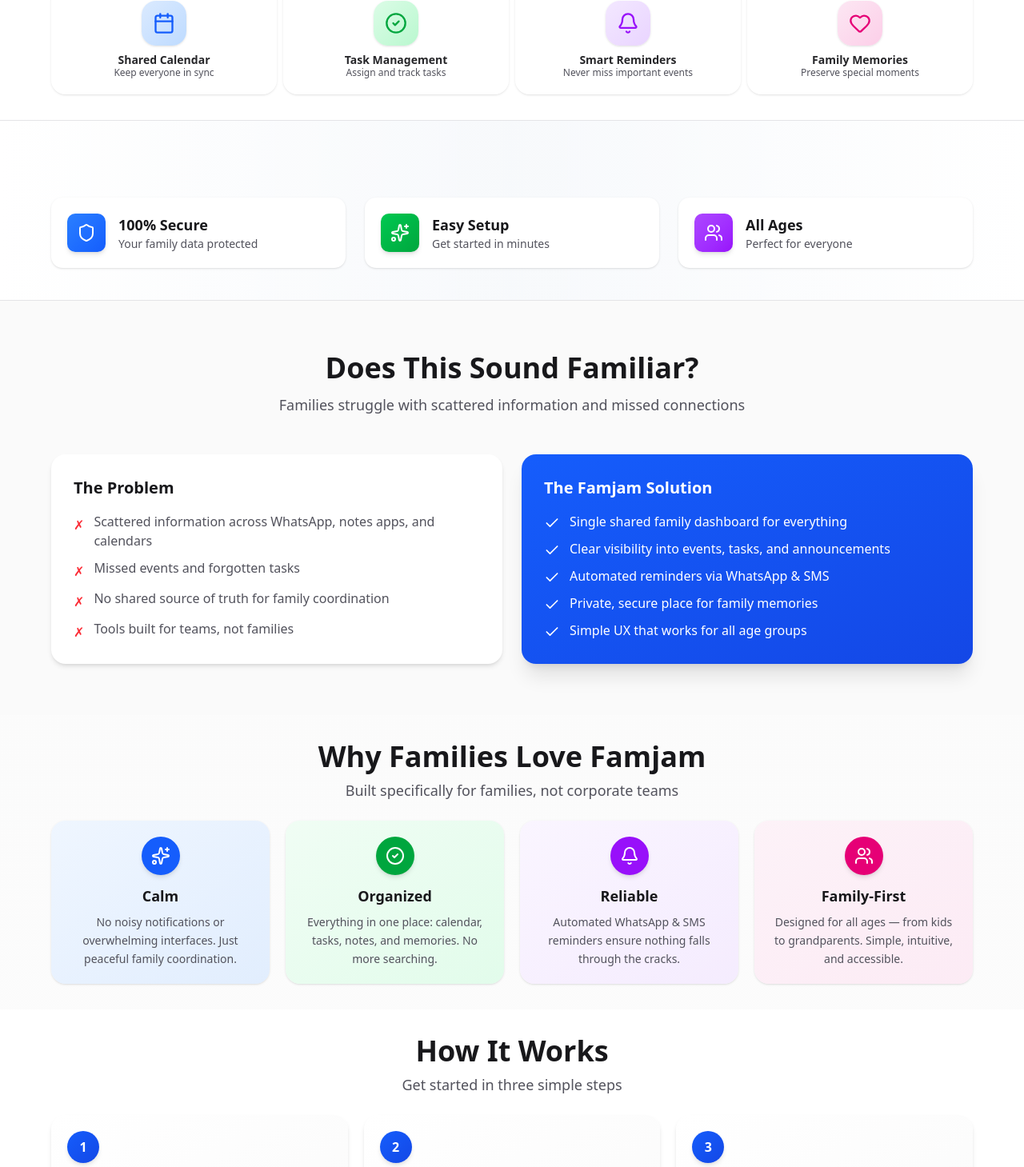
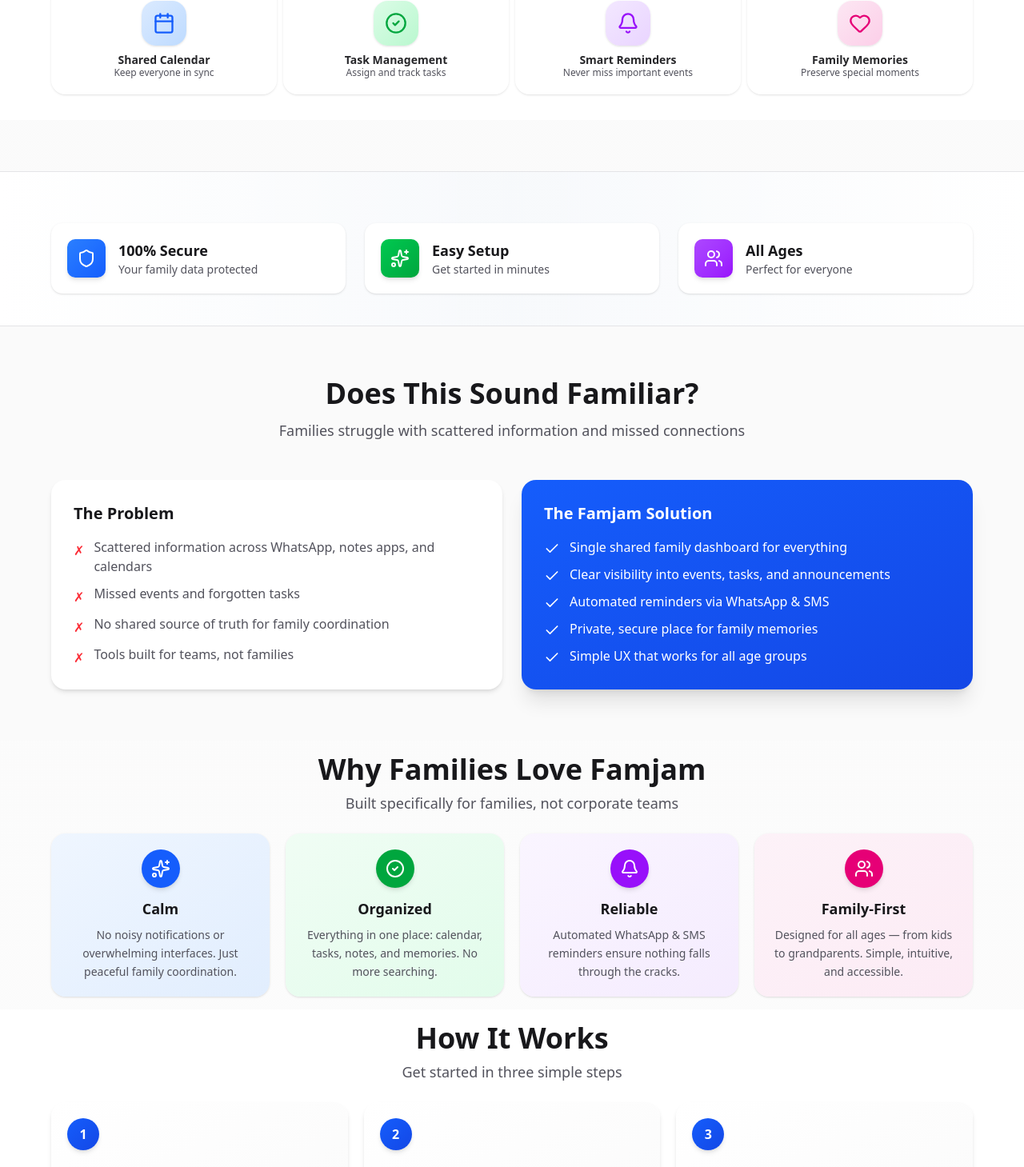
Before and after one commit to nagendra2025/fampo-marketing, a Next.js app: page / in a window 1280 px wide. Shown: the part 474-1933 px from the top of the page at 80% size. Built offline with nearby package versions, Linux system fonts and the light colour scheme.

Commit message:
Fits for all view ports

```diff
--- a/src/app/globals.css
+++ b/src/app/globals.css
@@ -123,3 +123,124 @@
     @apply bg-background text-foreground;
   }
 }
+
+@layer utilities {
+  /* Viewport-relative spacing for responsive sections */
+  .viewport-spacing-top {
+    padding-top: clamp(2rem, 4vh, 3rem);
+  }
+
+  .viewport-spacing-bottom {
+    padding-bottom: clamp(2rem, 4vh, 3rem);
+  }
+
+  .viewport-spacing-section {
+    padding-top: clamp(1rem, 2vh, 1.5rem);
+    padding-bottom: clamp(1rem, 2vh, 1.5rem);
+  }
+
+  /* Extra spacing for pushing sections below viewport - Responsive */
+  .viewport-push-down {
+    /* Mobile: Natural spacing */
+    padding-bottom: clamp(2rem, 4vh, 3rem);
+  }
+
+  @media (min-width: 768px) {
+    .viewport-push-down {
+      /* Tablet: Moderate spacing */
+      padding-bottom: clamp(2.5rem, 5vh, 4rem);
+    }
+  }
+
+  @media (min-width: 1024px) {
+    .viewport-push-down {
+      /* Desktop: Strict viewport requirements */
+      padding-bottom: clamp(3rem, 8vh, 6rem);
+    }
+  }
+
+  .viewport-push-up {
+    /* Mobile: Natural spacing */
+    padding-top: clamp(2rem, 4vh, 3rem);
+  }
+
+  @media (min-width: 768px) {
+    .viewport-push-up {
+      /* Tablet: Moderate spacing */
+      padding-top: clamp(2.5rem, 5vh, 4rem);
+    }
+  }
+
+  @media (min-width: 1024px) {
+    .viewport-push-up {
+      /* Desktop: Strict viewport requirements */
+      padding-top: clamp(3rem, 8vh, 6rem);
+    }
+  }
+
+  /* Section spacing - Responsive */
+  .viewport-section-spacing {
+    /* Mobile: Comfortable spacing */
+    padding-top: clamp(1.5rem, 3vh, 2rem);
+    padding-bottom: clamp(1.5rem, 3vh, 2rem);
+  }
+
+  @media (min-width: 768px) {
+    .viewport-section-spacing {
+      /* Tablet: Moderate spacing */
+      padding-top: clamp(1rem, 2.5vh, 1.75rem);
+      padding-bottom: clamp(1rem, 2.5vh, 1.75rem);
+    }
+  }
+
+  @media (min-width: 1024px) {
+    .viewport-section-spacing {
+      /* Desktop: Compact for viewport requirements */
+      padding-top: clamp(1rem, 2vh, 1.5rem);
+      padding-bottom: clamp(1rem, 2vh, 1.5rem);
+    }
+  }
+
+  /* Trust & Security Section - Responsive */
+  .trust-security-section {
+    /* Mobile: Comfortable spacing */
+    padding-top: clamp(1.5rem, 3vh, 2rem);
+    padding-bottom: clamp(2rem, 4vh, 3rem);
+  }
+
+  @media (min-width: 768px) {
+    .trust-security-section {
+      /* Tablet: Moderate spacing */
+      padding-top: clamp(1rem, 2.5vh, 1.75rem);
+      padding-bottom: clamp(2.5rem, 5vh, 4rem);
+    }
+  }
+
+  @media (min-width: 1024px) {
+    .trust-security-section {
+      /* Desktop: Strict viewport requirements */
+      padding-top: clamp(1rem, 2vh, 1.5rem);
+      padding-bottom: clamp(3rem, 8vh, 6rem);
+    }
+  }
+
+  /* Spacer between hero feature cards and transition section */
+  .hero-transition-spacer {
+    /* Mobile: Natural spacing */
+    height: clamp(2rem, 4vh, 3rem);
+  }
+
+  @media (min-width: 768px) {
+    .hero-transition-spacer {
+      /* Tablet: Moderate spacing */
+      height: clamp(2.5rem, 5vh, 4rem);
+    }
+  }
+
+  @media (min-width: 1024px) {
+    .hero-transition-spacer {
+      /* Desktop: Push transition section below viewport */
+      height: clamp(3rem, 8vh, 6rem);
+    }
+  }
+}
--- a/src/app/page.tsx
+++ b/src/app/page.tsx
@@ -173,8 +173,11 @@
         </div>
       </section>
 
+      {/* Spacer to push transition section below viewport */}
+      <div className="hero-transition-spacer"></div>
+
       {/* Transition Showcase Section */}
-      <section className="relative overflow-hidden border-y border-zinc-200 bg-gradient-to-r from-white via-blue-50/30 to-white px-4 pt-16 pb-10 sm:px-6 sm:pt-20 lg:px-8 lg:pt-24">
+      <section className="relative overflow-hidden border-y border-zinc-200 bg-gradient-to-r from-white via-blue-50/30 to-white px-4 pb-10 sm:px-6 lg:px-8 viewport-push-up">
         <div className="container mx-auto max-w-6xl">
           <div className="grid gap-6 md:grid-cols-3">
             <div className="group flex items-center gap-4 rounded-xl bg-white p-5 shadow-sm transition-all hover:shadow-md">
@@ -271,7 +274,7 @@
       </section>
 
       {/* Key Benefits */}
-      <section className="px-4 py-6 sm:px-6 sm:py-8 lg:px-8">
+      <section className="px-4 sm:px-6 lg:px-8 viewport-section-spacing">
         <div className="container mx-auto max-w-6xl">
           <div className="mb-5 text-center sm:mb-6">
             <h2 className="mb-1.5 text-3xl font-bold text-zinc-900 sm:text-4xl sm:mb-2">
@@ -323,7 +326,7 @@
       </section>
 
       {/* How It Works */}
-      <section id="how-it-works" className="bg-white px-4 py-6 sm:px-6 sm:py-8 lg:px-8">
+      <section id="how-it-works" className="bg-white px-4 sm:px-6 lg:px-8 viewport-section-spacing">
         <div className="container mx-auto max-w-6xl">
           <div className="mb-5 text-center sm:mb-6">
             <h2 className="mb-1.5 text-3xl font-bold text-zinc-900 sm:text-4xl sm:mb-2">
@@ -436,7 +439,7 @@
       </section>
 
       {/* Architecture at a Glance */}
-      <section className="bg-gradient-to-b from-white via-blue-50/30 to-white px-4 py-4 sm:px-6 sm:py-6 lg:px-8">
+      <section className="bg-gradient-to-b from-white via-blue-50/30 to-white px-4 sm:px-6 lg:px-8 viewport-section-spacing">
         <div className="container mx-auto max-w-5xl">
           <div className="mb-4 text-center sm:mb-5">
             <h2 className="mb-1 text-3xl font-bold text-zinc-900 sm:text-4xl sm:mb-1.5">
@@ -495,7 +498,7 @@
       </section>
 
       {/* Trust & Security */}
-      <section className="bg-zinc-50 px-4 py-4 pb-16 sm:px-6 sm:py-6 sm:pb-20 lg:px-8 lg:pb-24">
+      <section className="bg-zinc-50 px-4 sm:px-6 lg:px-8 trust-security-section">
         <div className="container mx-auto max-w-6xl">
           <div className="mb-4 text-center sm:mb-5">
             <h2 className="mb-1 text-3xl font-bold text-zinc-900 sm:text-4xl sm:mb-1.5">
```
